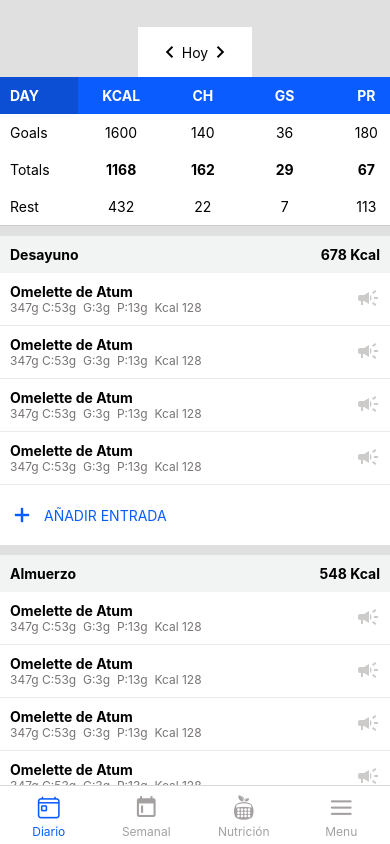
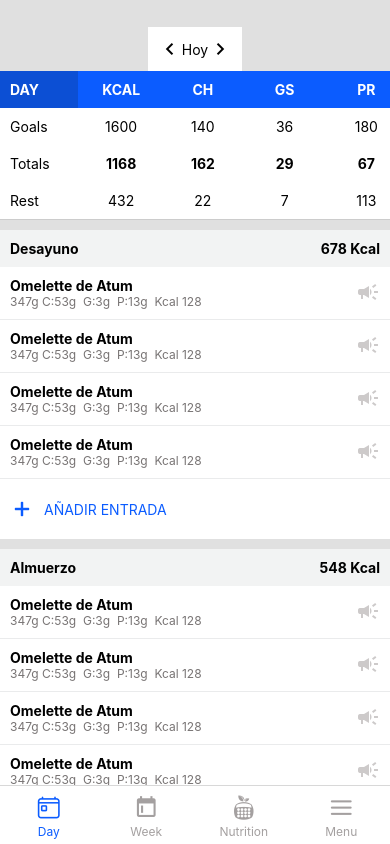
Before and after one commit to ariel151515/Flextonica, a React Native app in the folder Flextonica-Frontend/: screen /Diario in a window 390 px wide. Built offline with nearby package versions, Linux system fonts and the light colour scheme.

Commit message:
retoques

```diff
--- a/Flextonica-Frontend/components/DatepickerComponent.jsx
+++ b/Flextonica-Frontend/components/DatepickerComponent.jsx
@@ -17,12 +17,14 @@ const styles = StyleSheet.create({
     flexDirection: 'row',
     alignItems: 'center',
     backgroundColor: '#fff',
-    paddingVertical: 10,
-    paddingHorizontal: 20,
+    paddingTop:10,
+    paddingBottom:10,
+    paddingLeft:10,
+    paddingRight:10
     //flexGrow: 1, // Esto hará que el contenedor tome el 100% del ancho o largo disponible
     //borderWidth: 1, // Añade un borde de 1px
     //borderColor: 'black', // Color del borde
-    height: 50, // Añade una altura de 50px
+    //height: 50, // Añade una altura de 50px
   },
   text: {
     flex: 1,
--- a/Flextonica-Frontend/navigation/Navigation.jsx
+++ b/Flextonica-Frontend/navigation/Navigation.jsx
@@ -46,7 +46,7 @@ const TabGroup = () => {
                     ),
                     tabBarLabel: ({ focused, color }) => (
                         <Text style={{ fontSize: 12, marginBottom:5, color: color, marginTop:-5}}>
-                            Diario
+                            Day
                         </Text>
                     ),
                     // headerTitleStyle:{color:"#ccc"}
@@ -66,7 +66,7 @@ const TabGroup = () => {
                     ),
                     tabBarLabel: ({ focused, color }) => (
                         <Text style={{ fontSize: 12, marginBottom:5, color: color, marginTop:-5}}>
-                            Semanal
+                            Week
                         </Text>
                     ),
                     headerShown: false, // Oculta la barra superior en la pantalla "Diario"
@@ -86,7 +86,7 @@ const TabGroup = () => {
                     ),
                     tabBarLabel: ({ focused, color }) => (
                         <Text style={{ fontSize: 12, marginBottom:5, color: color, marginTop:-5}}>
-                            Nutrición
+                            Nutrition
                         </Text>
                     )
                 }}
```
